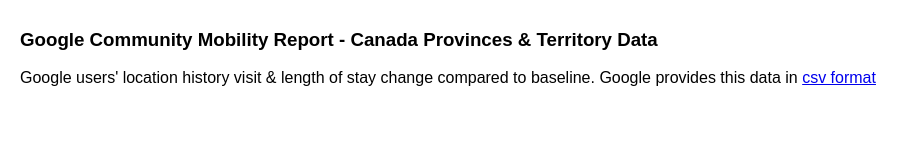
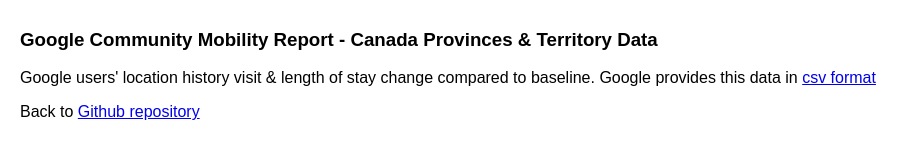
Before and after one commit to sitrucp/canada_google_mobility_report_data, a plain HTML site: page index.html in a window 1280 px wide. Shown: the whole page, without its empty margins (0-919 px from the left). Drawn offline with nearby package versions, Linux system fonts and the light colour scheme; a script that the page names is missing.

Commit message:
update heatmap

```diff
--- a/index.html
+++ b/index.html
@@ -21,6 +21,8 @@
         <div class="col-md-12">
             <h3>Google Community Mobility Report - Canada Provinces & Territory Data</h3>
             <p id="header">Google users' location history visit & length of stay change compared to baseline. Google provides this data in <a href="https://www.google.com/covid19/mobility/" target="blank">csv format </a></p>
+
+            <p>Back to <a href="https://github.com/sitrucp/canada_google_mobility_report_data">Github repository</a></p>
 
             <div id="tester"></div>
         </div>
```
